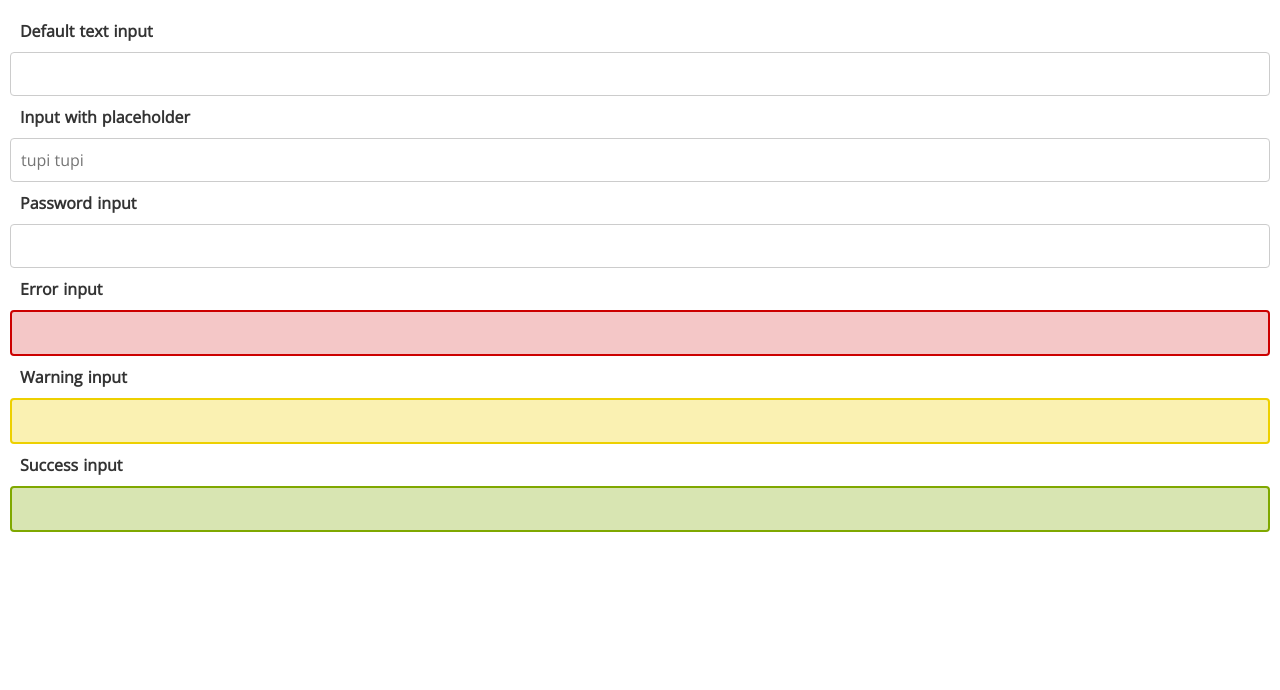
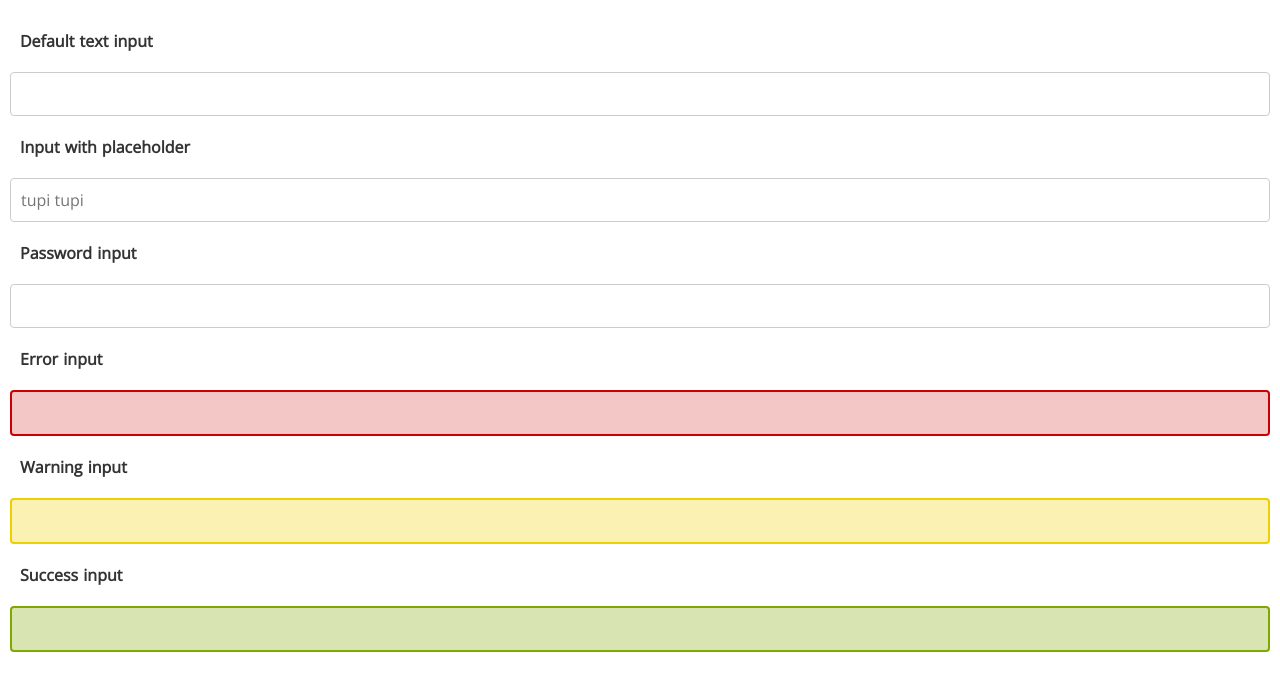
Before and after one commit to victormgarciao/nuxtTest, a Nuxt app: page /TextInputs in a window 1280 px wide. Shown: the top 690 px of the page. Built offline with nearby package versions, Linux system fonts and the light colour scheme.

Commit message:
Hotfix minor chanages on Label

```diff
--- a/components/atoms/label/Label.vue
+++ b/components/atoms/label/Label.vue
@@ -11,7 +11,9 @@
         font-weight: bold;
         text-align: left;
         color: var(--grey03-color);
+        margin: 10px;
         padding: 10px;
+        padding-left: 0;
         width: 100%;
     }
 </style>
```
